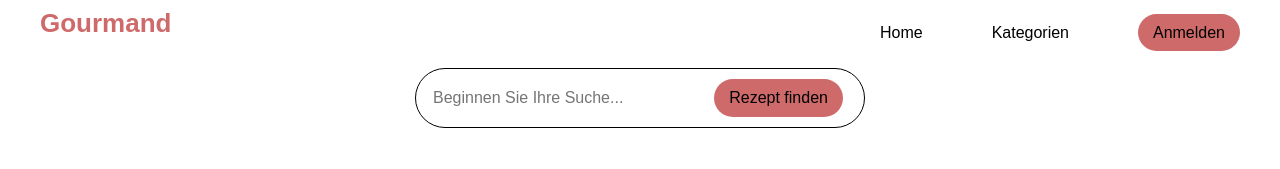
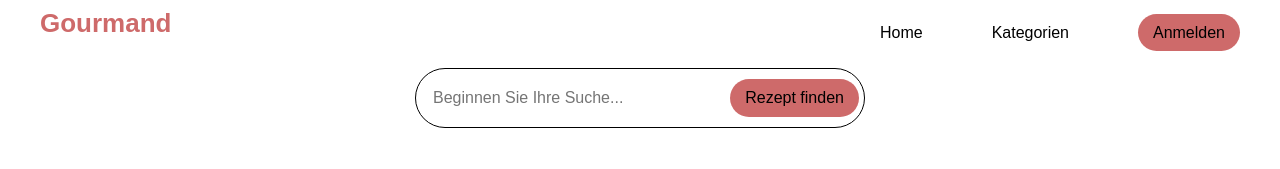
Before and after one commit to Arthuro12/gourmand, a Vue app: page /recipes in a window 1280 px wide. Shown: the top 169 px of the page. Built offline with nearby package versions, Linux system fonts and the light colour scheme.

Commit message:
fix: Fix the margin between the right side of the button "Rezept finden" and the right side of the search bar

```diff
--- a/src/components/ui/inputs/GourmandSearchInput.vue
+++ b/src/components/ui/inputs/GourmandSearchInput.vue
@@ -47,6 +47,6 @@ input:focus {
 }
 
 :deep(button) {
-  margin-right: 7px;
+  margin-left: 16px;
 }
 </style>
```
